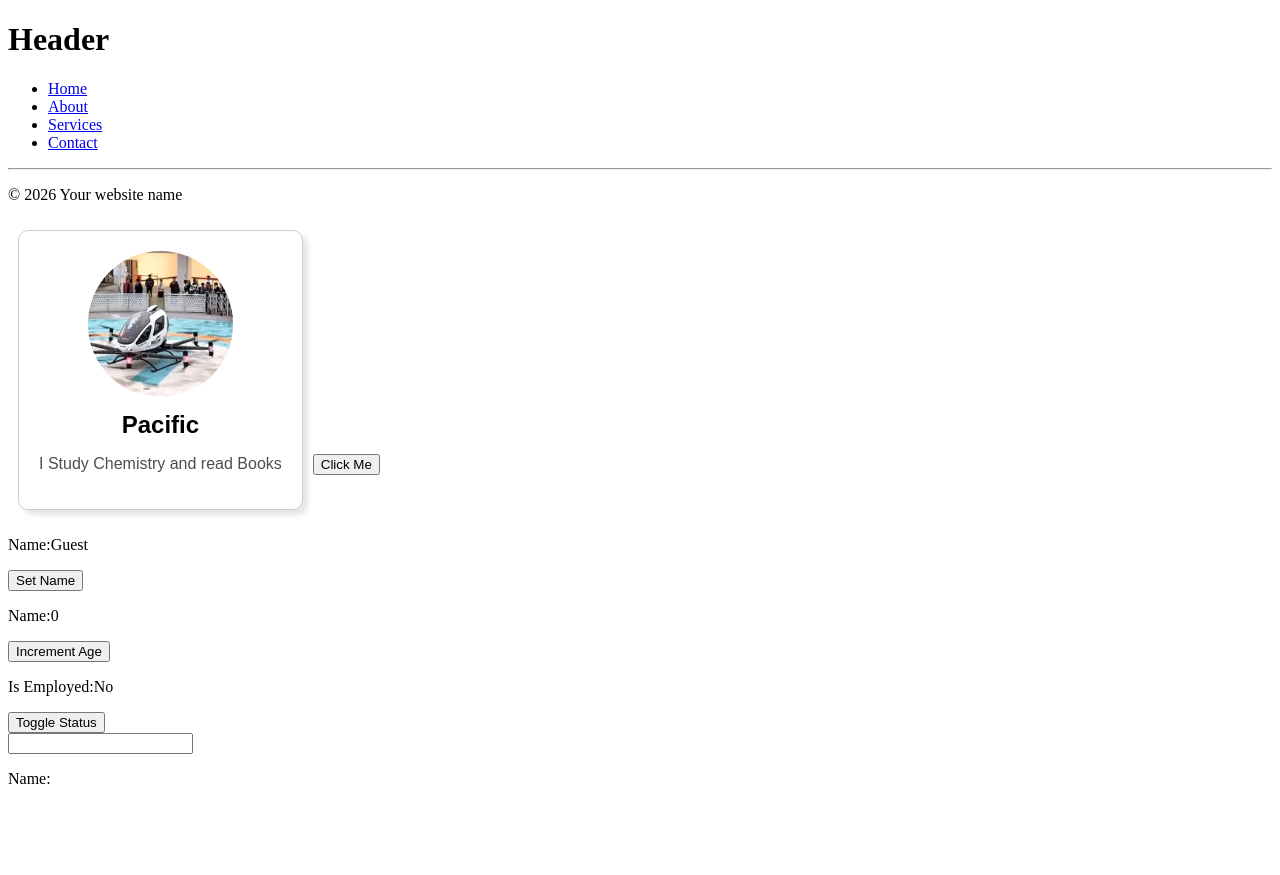
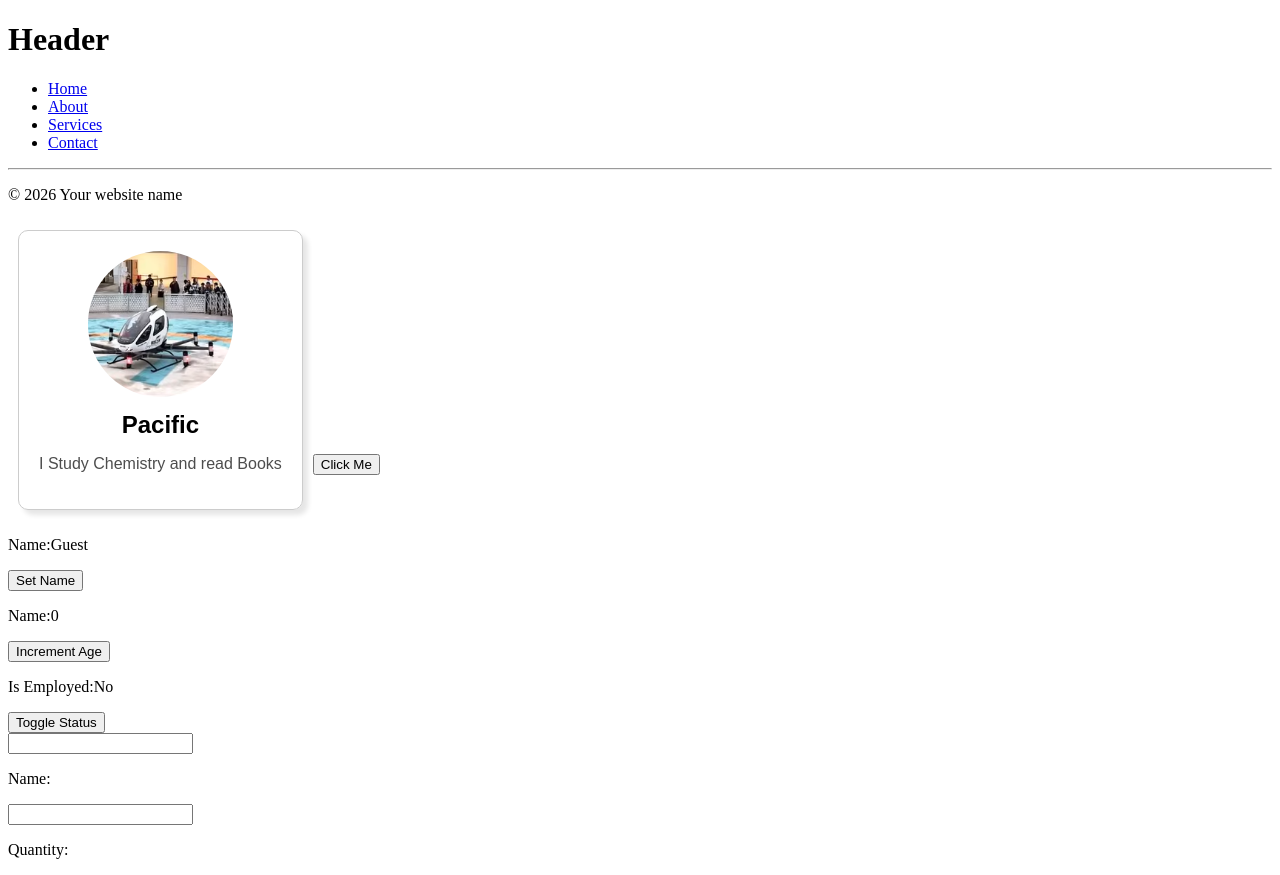
Before and after one commit to hpeter19/30days-javascript, a React (Vite) app in the folder react-projects-2/: page / in a window 1280 px wide. Before the commit the page ends 804 px from the top, so only its background shows below. Built offline with nearby package versions, Linux system fonts and the light colour scheme.

Commit message:
function to set quantity

```diff
--- a/react-projects-2/src/ButtonTwo.jsx
+++ b/react-projects-2/src/ButtonTwo.jsx
@@ -1,17 +1,24 @@
 import { useState } from "react";
 function ButtonTwo(){
 
-    const [name,setName] =useState("")
-    const [quantity, setQuantity]= useState("")
+    const [name,setName] =useState("");
+    const [quantity, setQuantity]= useState();
 
     function handleNameChange(event){
         setName(event.target.value)
+    }
+
+    function handleQuantityChange(){
+        setQuantity(event.target.value);
     }
 
     return(
         <div>
             <input value={name} onChange={handleNameChange} />
             <p>Name:{name}</p>
+
+            <input value={quantity} onChange={handleQuantityChange} type="number" />
+            <p>Quantity: {quantity}</p>
         </div>
     );
 }
```
